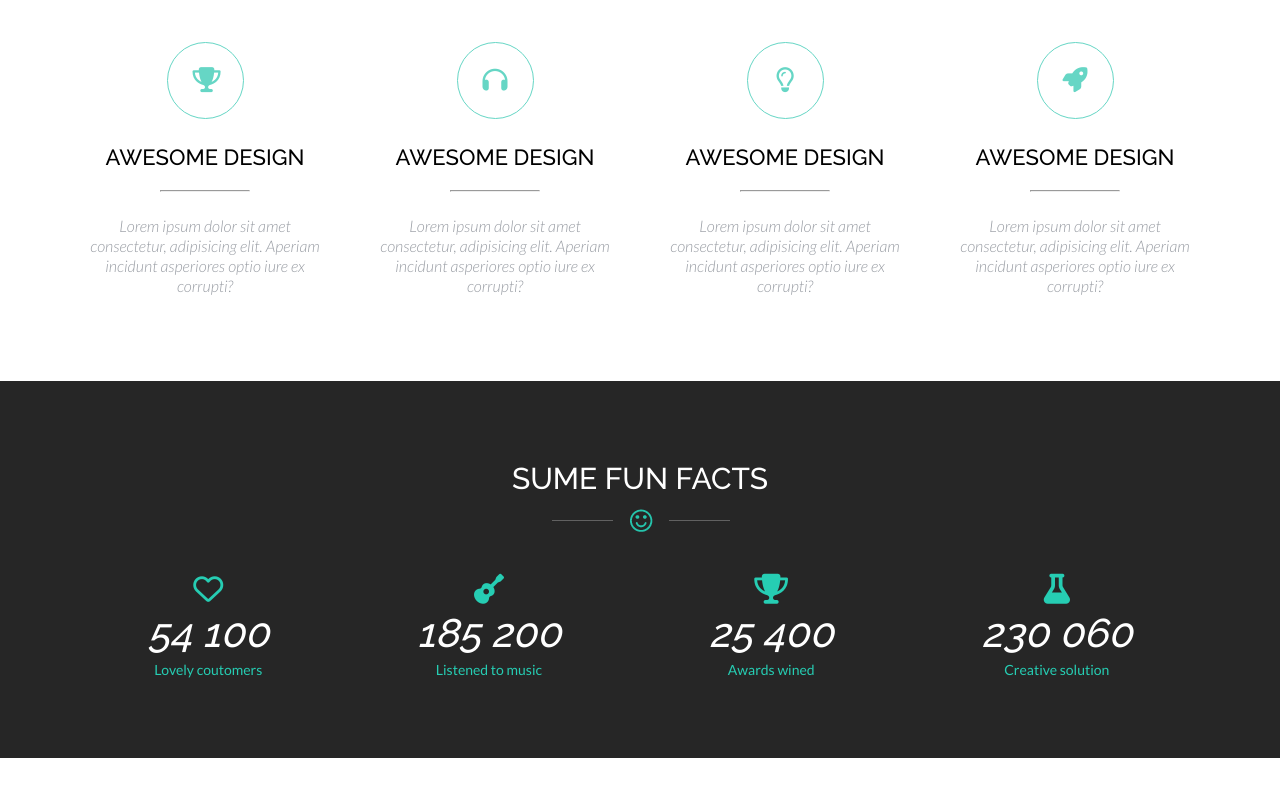
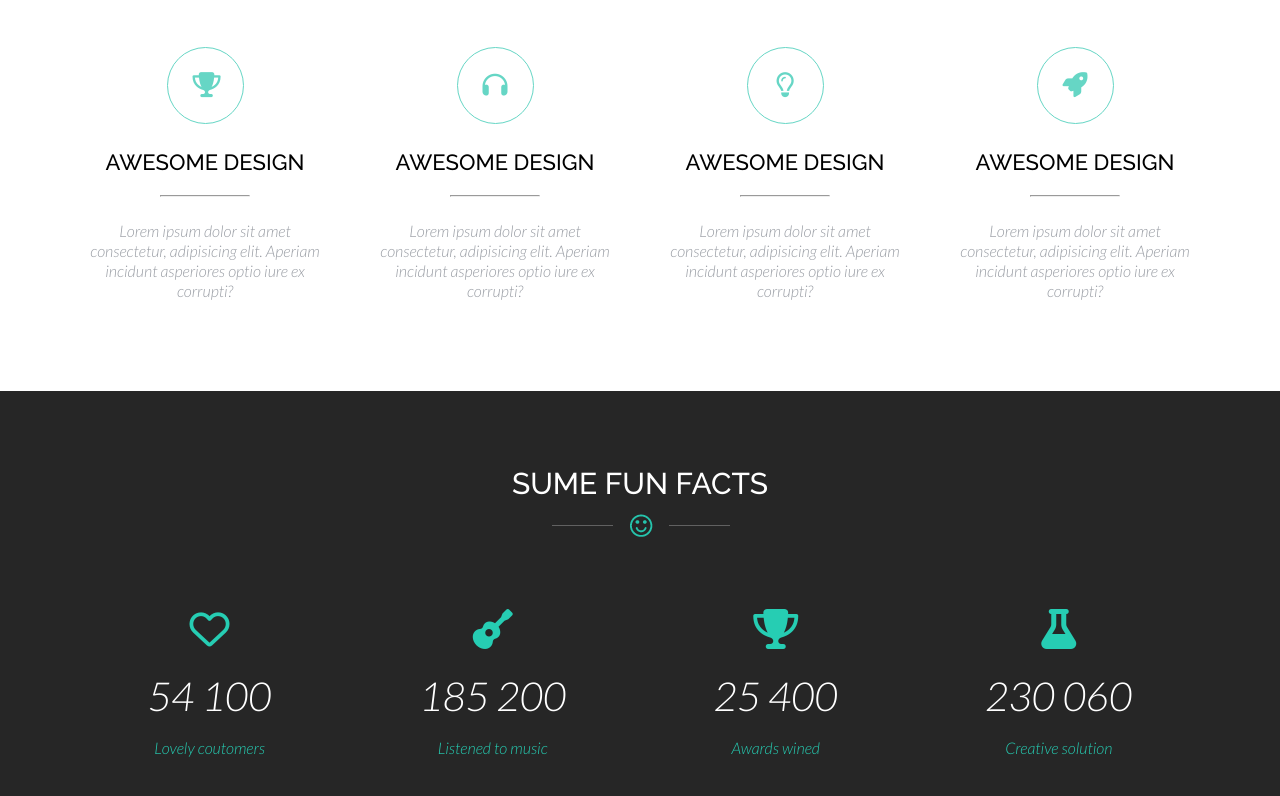
Before and after one commit to Prasantacb/Opsima-html-templet, a plain HTML site: page index.html in a window 1280 px wide. Shown: the part 616-1412 px from the top of the page. Before the commit the page ends 1374 px from the top, so only its background shows below. Drawn offline with Linux system fonts and the light colour scheme.

Commit message:
more cline design

```diff
--- a/assets/css/style.css
+++ b/assets/css/style.css
@@ -77,8 +77,8 @@ a{
  /* our service part start  */
  .serviceGroupDiv{
     text-align: center;
-    padding-top: 75px;
-    padding-bottom: 75px;
+    padding-top: 80px;
+    padding-bottom: 80px;
 }
 .serviceGroupDiv .serviceTitel h2{
     color: black;
@@ -154,11 +154,12 @@ a{
 .ourFacts{
     background-color: #262626;
     text-align: center;
-    padding-top: 80px;
-    padding-bottom: 80px;
+    padding-top: 75px;
+    padding-bottom: 75px;
+
 }
 .ourFacts .factsTitel {
-    margin-bottom: 20px;
+    margin-bottom: 50px;
 }
 .ourFacts .factsTitel h2{
     color: white;
@@ -177,21 +178,23 @@ a{
 }
 .ourFacts .factsArea .factsItem i{
     color: #26cdb3;
-    font-size: 30px;
+    font-size: 40px;
     margin-bottom: 5px;
 }
 .ourFacts .factsArea .factsItem h3{
     font-size: 40px;
-    font-family: Raleway;
-    font-weight: 500;
+    font-family: Lato;
+    font-style: italic;
+    font-weight: 300;
     color: white;
-    font-style: italic;
-    margin-bottom: 5px;
+    margin: 18px 0;
 }
 .ourFacts .factsArea .factsItem p{
+    color: #26cdb3;
     font-family: Lato;
-    color: #26cdb3;
-    font-size: 14px;
+    font-style: italic;
+    font-size: 16px;
+    line-height: 20px;
 }
 /* sume fun facts stop */
   /* ----------- main style stop ------------ */
--- a/index.html
+++ b/index.html
@@ -13,7 +13,9 @@
     <!-- ues font link  -->
     <link rel="preconnect" href="https://fonts.googleapis.com">
     <link rel="preconnect" href="https://fonts.gstatic.com" crossorigin>
-    <link href="https://fonts.googleapis.com/css2?family=Lato:ital,wght@0,400;1,300&family=Raleway:wght@400;500&display=swap" rel="stylesheet">
+
+    <link href="https://fonts.googleapis.com/css2?family=Lato:ital,wght@0,300;1,100;1,300&family=Raleway:wght@300;400;500&display=swap" rel="stylesheet">
+
     <link href="https://fonts.googleapis.com/css2?family=Raleway:wght@300;400;500&display=swap" rel="stylesheet">
 </head>
 <body>
```
